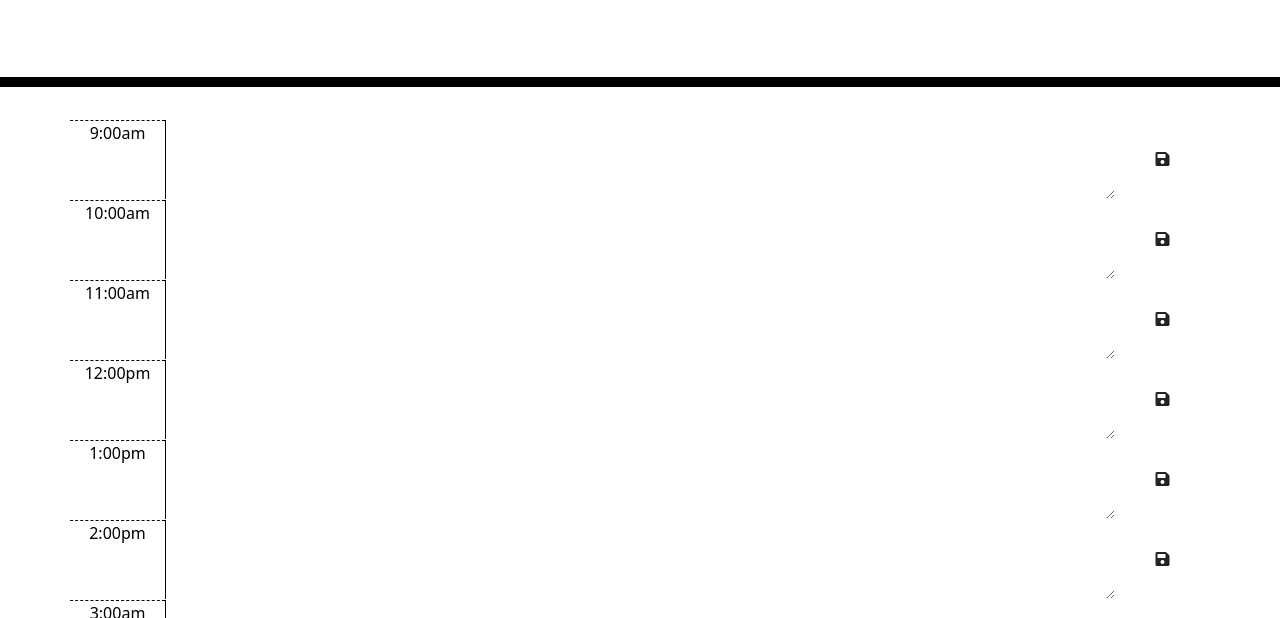
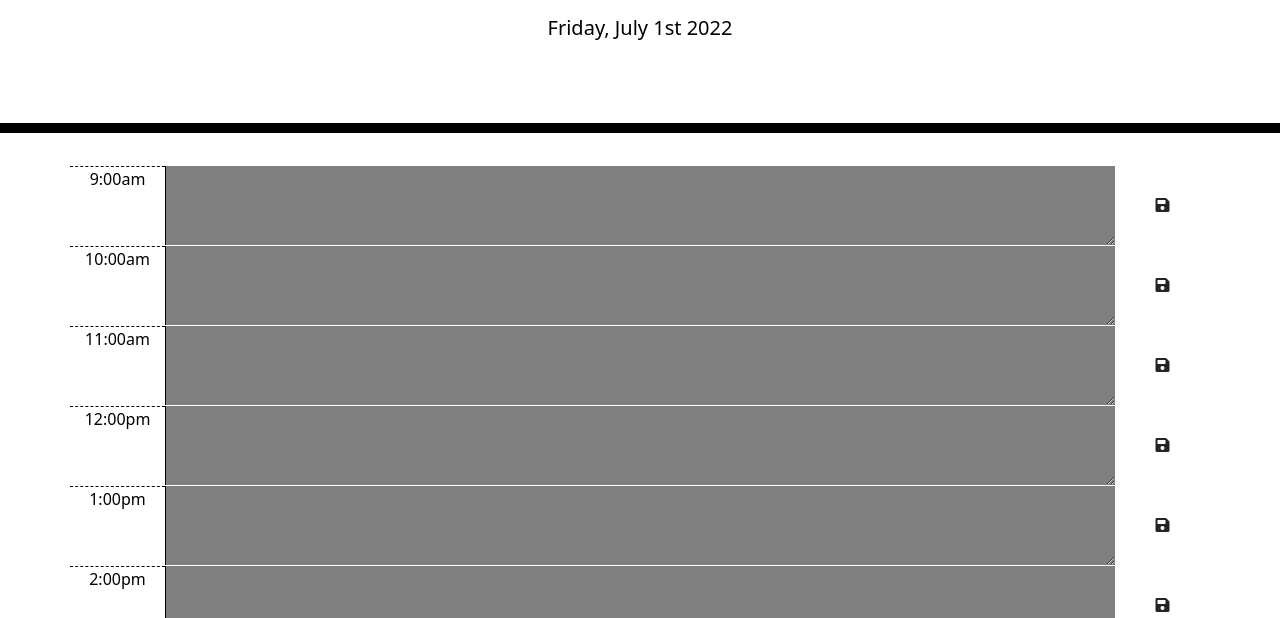
Before and after one commit to William-HillArnold/Work_Day_Scheduler, a plain HTML site: page index.html in a window 1280 px wide. Shown: the part 182-800 px from the top of the page. Drawn offline with nearby package versions, Linux system fonts and the light colour scheme; files that its build step writes are made by us from their sources.

Commit message:
file structure

```diff
--- a/index.html
+++ b/index.html
@@ -9,7 +9,7 @@
   <link rel="stylesheet" href="https://use.fontawesome.com/releases/v5.8.1/css/all.css"
     integrity="sha384-50oBUHEmvpQ+1lW4y57PTFmhCaXp0ML5d60M1M7uH2+nqUivzIebhndOJK28anvf" crossorigin="anonymous" />
   <link href="https://fonts.googleapis.com/css?family=Open+Sans&display=swap" rel="stylesheet" />
-  <link rel="stylesheet" href="style.css" />
+  <link rel="stylesheet" href="/Develop/style.css" />
   <title>Work Day Scheduler</title>
      <link href="https://cdn.jsdelivr.net/npm/bootstrap@5.1.3/dist/css/bootstrap.min.css" rel="stylesheet"
      integrity="sha384-1BmE4kWBq78iYhFldvKuhfTAU6auU8tT94WrHftjDbrCEXSU1oBoqyl2QvZ6jIW3" crossorigin="anonymous">
@@ -84,7 +84,7 @@
 
      <script src="https://cdnjs.cloudflare.com/ajax/libs/jquery/3.2.1/jquery.min.js"></script>
     <script src="https://cdnjs.cloudflare.com/ajax/libs/moment.js/2.24.0/moment.min.js"></script>
-    <script src="./script.js"></script>
+    <script src="Develop/script.js"></script>
 </body>
 
 </html>
```
